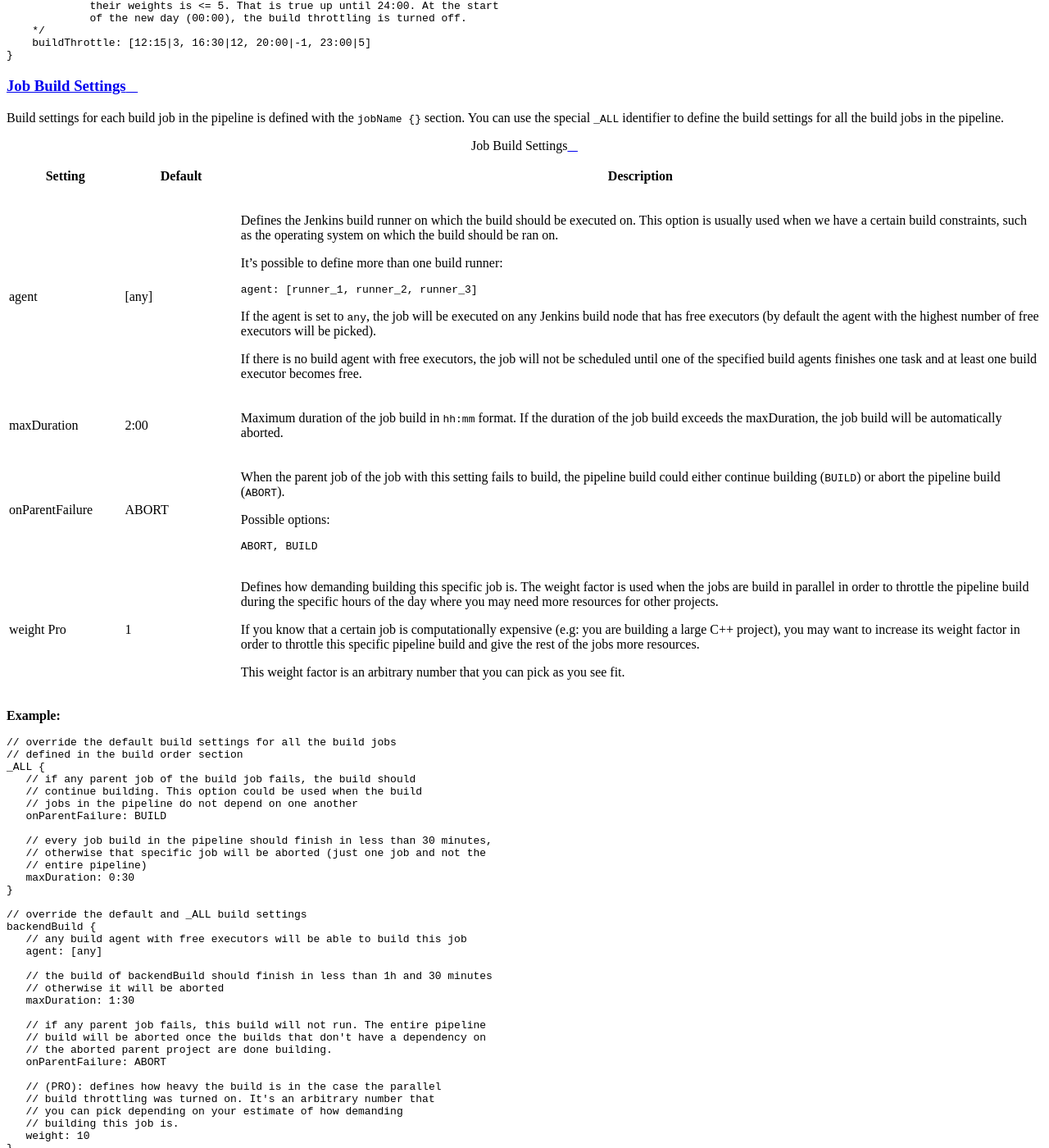
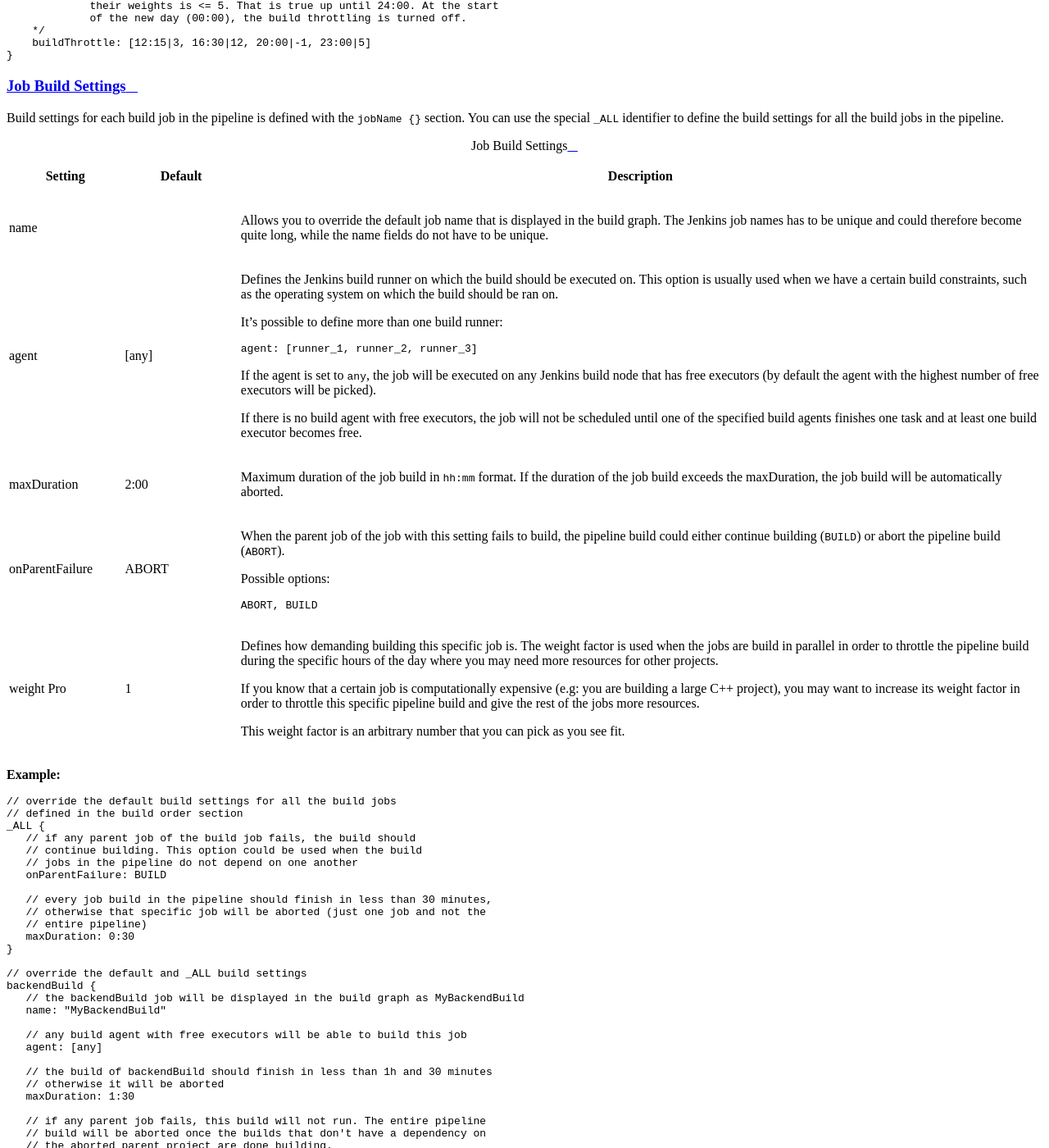
Before and after one commit to jenkinsci/depbuilder-plugin, a Sphinx documentation site: the page built from docs/docs/001_features.rst, in a window 1280 px wide and 1400 px high, scrolled down 3800 px. Shown: the whole window at 82% size. Built offline with Sphinx 7.4.7 and the Read the Docs theme 2.0.0, drawn with Linux system fonts in a browser that asks for light colours; some of the changed text lies outside the part shown.

Commit message:
Updated documentation to match with the DepBuilder 1.1.0 update

```diff
--- a/docs/conf.py
+++ b/docs/conf.py
@@ -24,7 +24,7 @@
 author = 'RoyalSloth'
 
 # The short X.Y version
-version = '1.0.0'
+version = '1.1.0'
 # The full version, including alpha/beta/rc tags
 # release = '1.0.0'
 html_title = 'DepBuilder Documentation'
--- a/docs/docs/001_features.rst
+++ b/docs/docs/001_features.rst
@@ -250,6 +250,12 @@ in the pipeline.
      - Default
      - Description
 
+   * - name
+     -
+     - Allows you to override the default job name that is displayed in the build
+       graph. The Jenkins job names has to be unique and could therefore become quite long,
+       while the name fields do not have to be unique.
+
    * - agent
      - [any]
      - Defines the Jenkins build runner on which the build should be executed on.
@@ -316,6 +322,9 @@ in the pipeline.
 
    // override the default and _ALL build settings
    backendBuild {
+      // the backendBuild job will be displayed in the build graph as MyBackendBuild
+      name: "MyBackendBuild"
+
       // any build agent with free executors will be able to build this job
       agent: [any]
 
@@ -441,7 +451,8 @@ Examples
       The following is true for our build:
       -------------------------------------
 
-      1. backendBuild will be built on windows_runner
+      1. backendBuild will be built on windows_runner and will be displayed
+         as MyBackend in the build graph.
 
       2. If either backendBuild or frontendBuild fails, the build will
          fail and the integrationTests will never run
```
Also changed, not shown: other parts of docs/docs/001_features.rst (+1 -0 lines), docs/docs/007_changelog.rst (+12 -0 lines), docs/docs/images/annotatedBuild_min.png, docs/docs/images/buildSuccess_min.png, docs/docs/images/intro/buildHistory_min.png, 3 other files.
